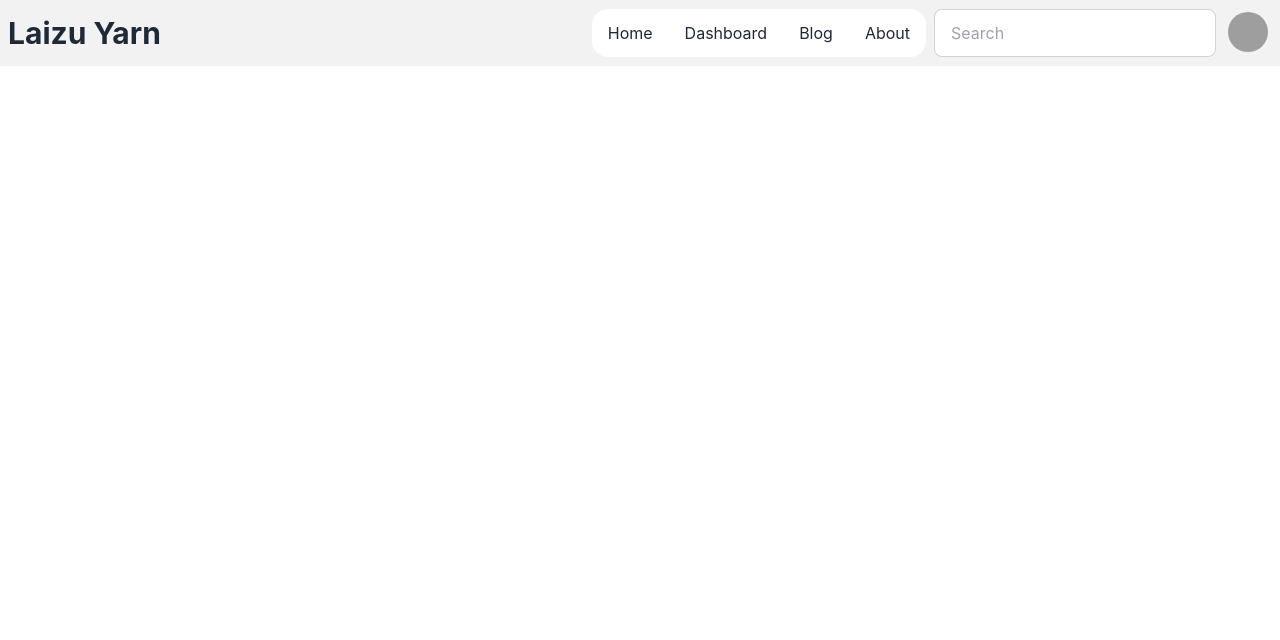
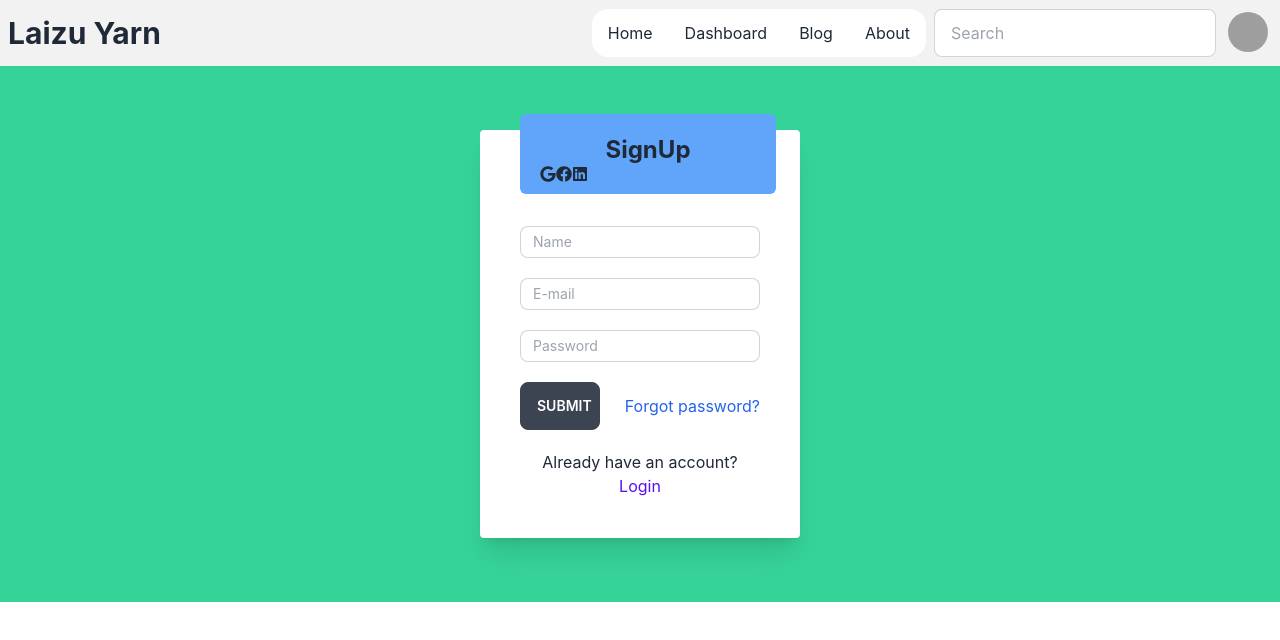
Before and after one commit to laizuakram1/yarn-warehouse, a React (Create React App) app: page /signup in a window 1280 px wide. Shown: the top 640 px of the page. Built offline with nearby package versions, Linux system fonts and the light colour scheme; grey boxes are pictures that could not be loaded.

Commit message:
create login form

```diff
--- a/package.json
+++ b/package.json
@@ -7,8 +7,12 @@
     "@testing-library/react": "^13.3.0",
     "@testing-library/user-event": "^13.5.0",
     "daisyui": "^2.15.4",
+    "firebase": "^9.8.3",
     "react": "^18.2.0",
     "react-dom": "^18.2.0",
+    "react-firebase-hooks": "^5.0.3",
+    "react-hook-form": "^7.32.2",
+    "react-icons": "^4.4.0",
     "react-router-dom": "^6.3.0",
     "react-scripts": "5.0.1",
     "web-vitals": "^2.1.4"
--- a/src/App.js
+++ b/src/App.js
@@ -3,6 +3,8 @@ import { Routes, Route } from "react-router-dom";
 import './App.css';
 import Home from "./Pages/Home/Home";
 import Navbar from "./Pages/Home/Navbar";
+import Login from "./Pages/Login/Login";
+import SignUp from "./Pages/Login/SignUp";
 
 function App() {
   return (
@@ -11,7 +13,8 @@ function App() {
    <Navbar></Navbar>
       <Routes>
         <Route path='/' element={<Home></Home>}></Route>
-
+        <Route path='/login' element={<Login></Login>}></Route>
+        <Route path='/signup' element={<SignUp></SignUp>}></Route>
 
       </Routes>
     </div>
--- a/src/Pages/Home/Navbar.js
+++ b/src/Pages/Home/Navbar.js
@@ -34,8 +34,7 @@ const Navbar = () => {
                                 <span class="badge">New</span>
                             </a>
                         </li>
-                        <li><a>Settings</a></li>
-                        <li><a>Logout</a></li>
+                        <li><Link to='/login'>Login</Link></li>
                     </ul>
                 </div>
             </div>
--- a/src/Pages/Login/Login.js
+++ b/src/Pages/Login/Login.js
@@ -1,9 +1,65 @@
 import React from 'react';
+import { Link, useNavigate } from 'react-router-dom';
+import { useForm } from 'react-hook-form';
+import { FaGoogle, FaFacebook, FaLinkedin } from "react-icons/fa";
+import { signInWithEmailAndPassword } from "firebase/auth";
+import auth from '../../firebase.init';
+
 
 const Login = () => {
+    const navigate = useNavigate();
+
+    const { register, handleSubmit } = useForm();
+    const onSubmit = data => {
+        const email = data.email;
+        const password = data.password;
+
+        signInWithEmailAndPassword(auth, email, password)
+            .then((result) => {
+                // Signed in
+                const user = result.user;
+                console.log(user);
+                navigate('/')
+                // ...
+            })
+            .catch((error) => {
+                const err = error.message;
+                console.log(err);
+            });
+    }
+
+
+
+
+
+
     return (
-        <div>
-            <h2>Please login</h2>
+        <div className='py-16 max-h-screen bg-success'>
+            <form onSubmit={handleSubmit(onSubmit)}
+                className='flex flex-col w-80 mx-auto gap-5 p-10 pt-24 shadow-xl rounded relative bg-base-100'>
+
+                <input type="email" placeholder="E-mail" class="input input-bordered input-sm w-full max-w-xs" {...register("email", { required: true })} />
+                <input type="password" placeholder="Password" class="input input-bordered input-sm w-full max-w-xs" {...register("password", { required: true })} />
+
+                <div className='flex justify-between items-center'>
+                    <input className='btn w-20' type="submit" value='Submit' />
+                    <Link className='text-blue-600 hover:link-hover' to='/'>Forgot password?</Link>
+                </div>
+                <p>New to laizu yarn? <Link className='text-primary hover:link-hover' to='/signup'>Signup</Link></p>
+
+                <div className='social-login w-64 h-20 bg-blue-400 p-5 rounded-md absolute -mt-28'>
+                    <div>
+                        <div>
+                            <h2 className='text-center text-2xl font-bold'>Login</h2>
+                        </div>
+                        <div className='icons flex mr-10'>
+                            <FaGoogle />
+                            <FaFacebook />
+                            <FaLinkedin />
+                        </div>
+                    </div>
+                </div>
+            </form>
         </div>
     );
 };
--- a/src/Pages/Login/SignUp.js
+++ b/src/Pages/Login/SignUp.js
@@ -1,9 +1,64 @@
 import React from 'react';
+import { useForm } from "react-hook-form";
+import { Link, useNavigate } from 'react-router-dom';
+import { FaGoogle, FaFacebook, FaLinkedin } from "react-icons/fa";
+import { createUserWithEmailAndPassword } from "firebase/auth";
+import auth from '../../firebase.init';
+
+
 
 const SignUp = () => {
+    const navigate = useNavigate();
+
+    const { register, handleSubmit } = useForm();
+    const onSubmit = data => {
+        const email = data.email;
+        const password = data.password;
+
+        createUserWithEmailAndPassword(auth, email, password)
+            .then((result) => {
+                // Signed in
+                const user = result.user;
+                console.log(user);
+                navigate('/')
+                // ...
+            })
+            .catch((error) => {
+                const err = error.message;
+                console.log(err);
+                // ..
+            });
+
+    }
+
     return (
-        <div>
-            <h2>Please SignUp</h2>
+        <div className='py-16 max-h-screen bg-success'>
+            <form onSubmit={handleSubmit(onSubmit)}
+                className='flex flex-col w-80 mx-auto gap-5 p-10 pt-24 shadow-xl rounded relative bg-base-100'>
+
+                <input type="text" placeholder="Name" class="input input-bordered input-sm w-full max-w-xs" {...register("Name", { required: true })} />
+                <input type="email" placeholder="E-mail" class="input input-bordered input-sm w-full max-w-xs" {...register("email", { required: true })} />
+                <input type="password" placeholder="Password" class="input input-bordered input-sm w-full max-w-xs" {...register("password", { required: true })} />
+
+                <div className='flex justify-between items-center'>
+                    <input className='btn w-20' type="submit" value='Submit' />
+                    <Link className='text-blue-600 hover:link-hover' to='/'>Forgot password?</Link>
+                </div>
+                <p>Already have an account? <Link to='/login' className='text-primary hover:link-hover' >Login</Link></p>
+
+                <div className='social-login w-64 h-20 bg-blue-400 p-5 rounded-md absolute -mt-28'>
+                    <div>
+                        <div>
+                            <h2 className='text-center text-2xl font-bold'>SignUp</h2>
+                        </div>
+                        <div className='icons flex mr-10'>
+                            <FaGoogle />
+                            <FaFacebook />
+                            <FaLinkedin />
+                        </div>
+                    </div>
+                </div>
+            </form>
         </div>
     );
 };
--- /dev/null
+++ b/src/firebase.init.js
@@ -0,0 +1,17 @@
+// Import the functions you need from the SDKs you need
+import { initializeApp } from "firebase/app";
+import { getAuth } from "firebase/auth";
+
+const firebaseConfig = {
+  apiKey:process.env.REACT_APP_apiKey,
+  authDomain:process.env.REACT_APP_authDomain,
+  projectId:process.env.REACT_APP_projectId,
+  storageBucket:process.env.REACT_APP_storageBucket,
+  messagingSenderId:process.env.REACT_APP_messagingSenderId,
+  appId:process.env.REACT_APP_appId
+};
+
+// Initialize Firebase
+const app = initializeApp(firebaseConfig);
+const auth = getAuth(app);
+export default auth;
```
Also changed, not shown: src/Images/Slider/loginBg.jpg (added), 1 other file (tests, documents, lock files or other folders).
